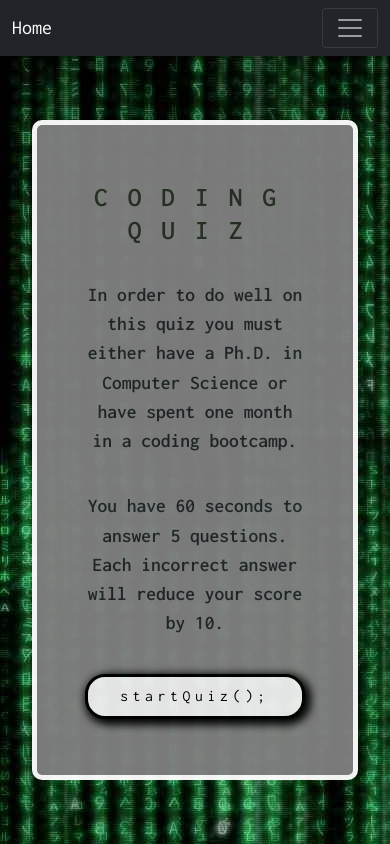
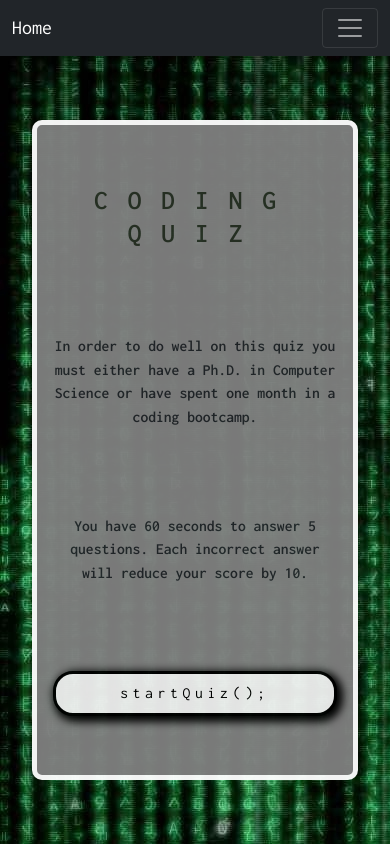
Before and after one commit to sherb93/Multiple-Choice-Quiz, a plain HTML site: page index.html in a window 390 px wide. Drawn offline with nearby package versions, Linux system fonts and the light colour scheme.

Commit message:
mobile test 1

```diff
--- a/assets/style.css
+++ b/assets/style.css
@@ -106,6 +106,7 @@ td {
     #intro {
         height: 100%;
         display: flex;
+        padding: 1em;
         flex-direction: column;
         justify-content: space-around;
         margin-bottom: 0px;
@@ -113,10 +114,12 @@ td {
 
     #intro > h1 {
         font-size: 7vw;
+        margin-bottom: 0;
     }
 
     #intro > p {
-        font-size: 5vw;
+        font-size: 4vw;
+        margin-bottom: 0em;
     }
 
     #start-btn {
```
